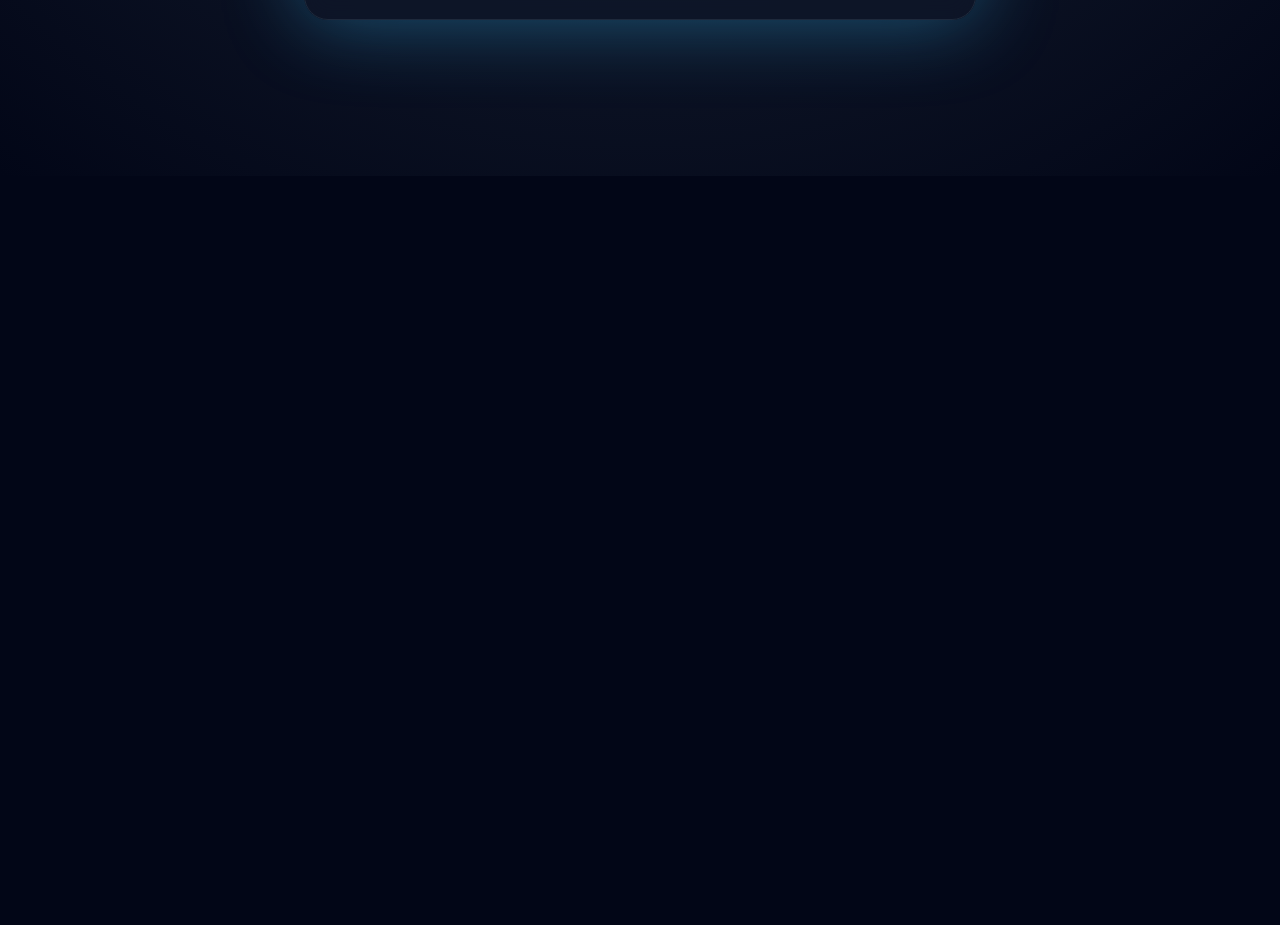
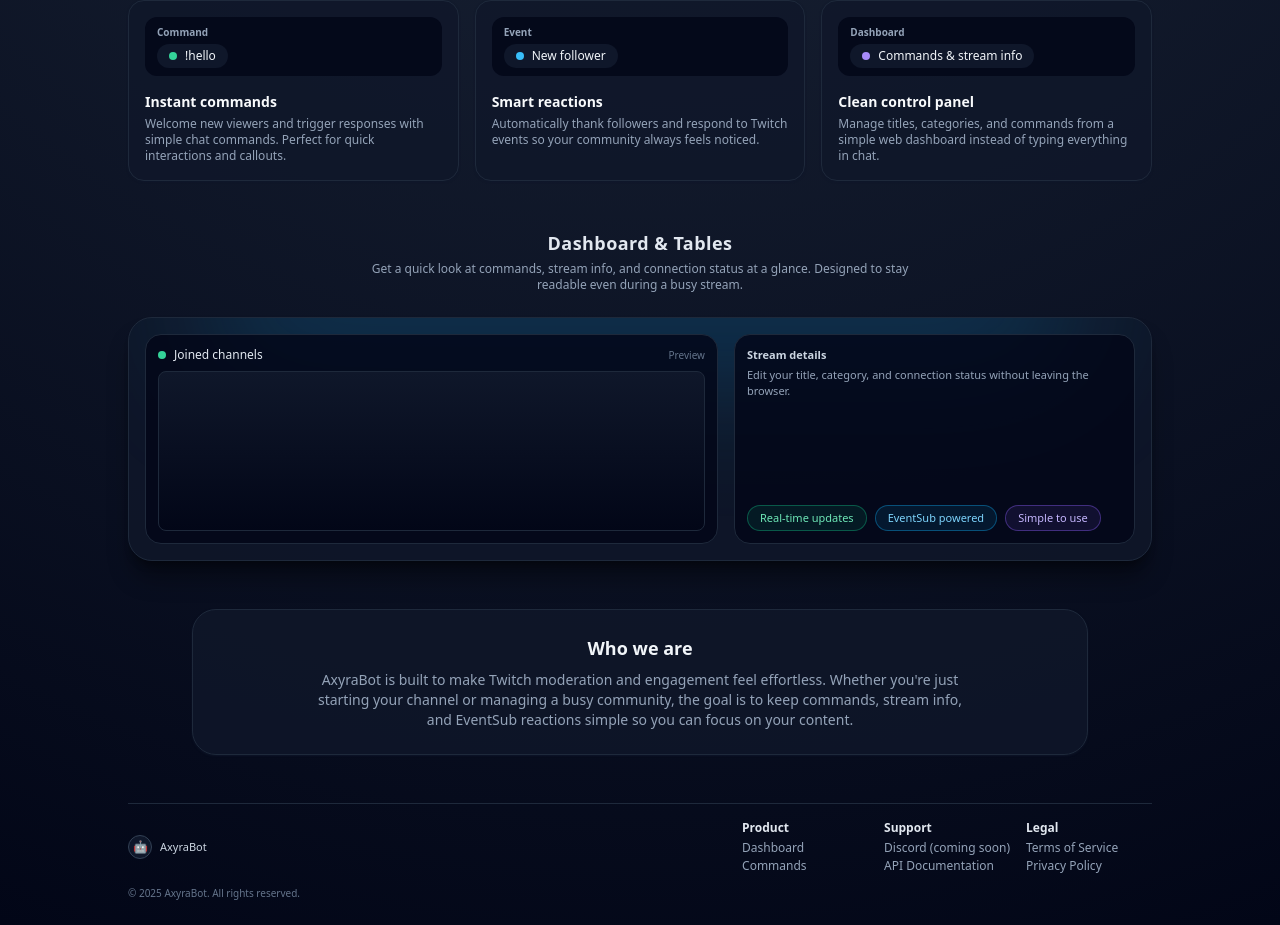
Before and after one commit to nopopcorn12312/AxyraBot, a Next.js app in the folder frontend/: page / in a window 1280 px wide. Shown: the part 624-1549 px from the top of the page. Before the commit the page ends 800 px from the top, so only its background shows below. Built offline with nearby package versions, Linux system fonts and the light colour scheme; no server answers.

Commit message:
Added more pages

```diff
--- a/frontend/app/page.tsx
+++ b/frontend/app/page.tsx
@@ -164,10 +164,164 @@
               </p>
             </div>
           </div>
-
-
         </div>
       </div>
+
+      {/* Scroll cue */}
+      <section className="w-full flex justify-center pb-6">
+        <div className="flex items-center justify-center h-10 w-10 rounded-full border border-slate-700 bg-slate-900/80 text-slate-300 shadow-sm shadow-slate-900/80">
+          <span className="text-lg">▼</span>
+        </div>
+      </section>
+
+      {/* Features */}
+      <section className="w-full max-w-5xl mx-auto pb-12">
+        <div className="text-center mb-6">
+          <h2 className="text-lg font-semibold tracking-wide text-slate-200">Features</h2>
+          <p className="mt-1 text-xs text-slate-400">Preview of what AxyraBot can do for your channel.</p>
+        </div>
+        <div className="grid gap-4 md:grid-cols-3">
+          <div className="rounded-2xl border border-slate-800 bg-slate-900/80 p-4 shadow-sm shadow-slate-900/80">
+            <div className="mb-4 rounded-xl bg-slate-950/80 px-3 py-2 text-left">
+              <div className="text-[10px] font-semibold text-slate-400">Command</div>
+              <div className="mt-1 inline-flex items-center gap-2 rounded-full bg-slate-900 px-3 py-1 text-xs font-medium text-slate-100">
+                <span className="inline-block h-2 w-2 rounded-full bg-emerald-400" />
+                <span>!hello</span>
+              </div>
+            </div>
+            <h3 className="text-sm font-semibold text-slate-50 mb-1">Instant commands</h3>
+            <p className="text-xs text-slate-400">
+              Welcome new viewers and trigger responses with simple chat commands. Perfect for quick
+              interactions and callouts.
+            </p>
+          </div>
+
+          <div className="rounded-2xl border border-slate-800 bg-slate-900/80 p-4 shadow-sm shadow-slate-900/80">
+            <div className="mb-4 rounded-xl bg-slate-950/80 px-3 py-2 text-left">
+              <div className="text-[10px] font-semibold text-slate-400">Event</div>
+              <div className="mt-1 inline-flex items-center gap-2 rounded-full bg-slate-900 px-3 py-1 text-xs font-medium text-slate-100">
+                <span className="inline-block h-2 w-2 rounded-full bg-sky-400" />
+                <span>New follower</span>
+              </div>
+            </div>
+            <h3 className="text-sm font-semibold text-slate-50 mb-1">Smart reactions</h3>
+            <p className="text-xs text-slate-400">
+              Automatically thank followers and respond to Twitch events so your community always
+              feels noticed.
+            </p>
+          </div>
+
+          <div className="rounded-2xl border border-slate-800 bg-slate-900/80 p-4 shadow-sm shadow-slate-900/80">
+            <div className="mb-4 rounded-xl bg-slate-950/80 px-3 py-2 text-left">
+              <div className="text-[10px] font-semibold text-slate-400">Dashboard</div>
+              <div className="mt-1 inline-flex items-center gap-2 rounded-full bg-slate-900 px-3 py-1 text-xs font-medium text-slate-100">
+                <span className="inline-block h-2 w-2 rounded-full bg-violet-400" />
+                <span>Commands & stream info</span>
+              </div>
+            </div>
+            <h3 className="text-sm font-semibold text-slate-50 mb-1">Clean control panel</h3>
+            <p className="text-xs text-slate-400">
+              Manage titles, categories, and commands from a simple web dashboard instead of typing
+              everything in chat.
+            </p>
+          </div>
+        </div>
+      </section>
+
+      {/* Dashboard preview */}
+      <section className="w-full max-w-5xl mx-auto pb-12">
+        <div className="text-center mb-6">
+          <h2 className="text-lg font-semibold tracking-wide text-slate-200">
+            Dashboard & Tables
+          </h2>
+          <p className="mt-1 text-xs text-slate-400 max-w-xl mx-auto">
+            Get a quick look at commands, stream info, and connection status at a glance. Designed
+            to stay readable even during a busy stream.
+          </p>
+        </div>
+        <div className="relative rounded-3xl border border-slate-800 bg-slate-900/80 p-4 shadow-xl shadow-black/40 overflow-hidden">
+          <div className="absolute inset-x-16 -top-24 h-40 rounded-full bg-sky-500/20 blur-3xl" />
+          <div className="relative grid gap-4 md:grid-cols-[minmax(0,2fr)_minmax(0,1.4fr)] text-xs">
+            <div className="rounded-2xl border border-slate-800 bg-slate-950/80 p-3">
+              <div className="flex items-center justify-between mb-2">
+                <div className="flex items-center gap-2 text-slate-200">
+                  <span className="h-2 w-2 rounded-full bg-emerald-400" />
+                  <span className="font-medium">Joined channels</span>
+                </div>
+                <span className="text-[10px] text-slate-500">Preview</span>
+              </div>
+              <div className="h-40 rounded-lg border border-slate-800 bg-gradient-to-b from-slate-900 to-slate-950/90" />
+            </div>
+            <div className="rounded-2xl border border-slate-800 bg-slate-950/80 p-3 flex flex-col gap-3">
+              <div>
+                <div className="text-[11px] font-semibold text-slate-300 mb-1">Stream details</div>
+                <p className="text-[11px] text-slate-400">
+                  Edit your title, category, and connection status without leaving the browser.
+                </p>
+              </div>
+              <div className="mt-auto flex flex-wrap gap-2 text-[11px]">
+                <span className="rounded-full bg-emerald-500/10 px-3 py-1 text-emerald-300 border border-emerald-500/40">
+                  Real-time updates
+                </span>
+                <span className="rounded-full bg-sky-500/10 px-3 py-1 text-sky-300 border border-sky-500/40">
+                  EventSub powered
+                </span>
+                <span className="rounded-full bg-violet-500/10 px-3 py-1 text-violet-300 border border-violet-500/40">
+                  Simple to use
+                </span>
+              </div>
+            </div>
+          </div>
+        </div>
+      </section>
+
+      {/* Who we are */}
+      <section className="w-full max-w-4xl mx-auto pb-12">
+        <div className="rounded-3xl border border-slate-800 bg-slate-900/80 p-6 text-center shadow-sm shadow-slate-900/80">
+          <h2 className="text-lg font-semibold text-slate-100 mb-2">Who we are</h2>
+          <p className="text-xs md:text-sm text-slate-400 max-w-2xl mx-auto">
+            AxyraBot is built to make Twitch moderation and engagement feel effortless. Whether
+            you&apos;re just starting your channel or managing a busy community, the goal is to keep
+            commands, stream info, and EventSub reactions simple so you can focus on your content.
+          </p>
+        </div>
+      </section>
+
+      {/* Footer */}
+      <footer className="w-full max-w-5xl mx-auto pb-6 text-[11px] text-slate-400">
+        <div className="flex flex-col md:flex-row md:items-center md:justify-between gap-4 border-t border-slate-800 pt-4">
+          <div className="flex items-center gap-2 text-slate-300">
+            <span className="h-6 w-6 rounded-xl border border-slate-700 bg-slate-900 flex items-center justify-center text-xs">
+              🤖
+            </span>
+            <span className="font-medium">AxyraBot</span>
+          </div>
+          <div className="grid grid-cols-2 sm:grid-cols-3 gap-4 text-xs">
+            <div>
+              <div className="font-semibold text-slate-200 mb-1">Product</div>
+              <div className="flex flex-col gap-0.5">
+                <a href="/dashboard" className="hover:text-slate-200">Dashboard</a>
+                <a href="/commands" className="hover:text-slate-200">Commands</a>
+              </div>
+            </div>
+            <div>
+              <div className="font-semibold text-slate-200 mb-1">Support</div>
+              <div className="flex flex-col gap-0.5">
+                <a href="#" className="hover:text-slate-200">Discord (coming soon)</a>
+                <a href="/api-docs" className="hover:text-slate-200">API Documentation</a>
+              </div>
+            </div>
+            <div>
+              <div className="font-semibold text-slate-200 mb-1">Legal</div>
+              <div className="flex flex-col gap-0.5">
+                <a href="/terms" className="hover:text-slate-200">Terms of Service</a>
+                <a href="/privacy" className="hover:text-slate-200">Privacy Policy</a>
+              </div>
+            </div>
+          </div>
+        </div>
+        <p className="mt-3 text-[10px] text-slate-500">© {new Date().getFullYear()} AxyraBot. All rights reserved.</p>
+      </footer>
     </main>
   );
 }
```
